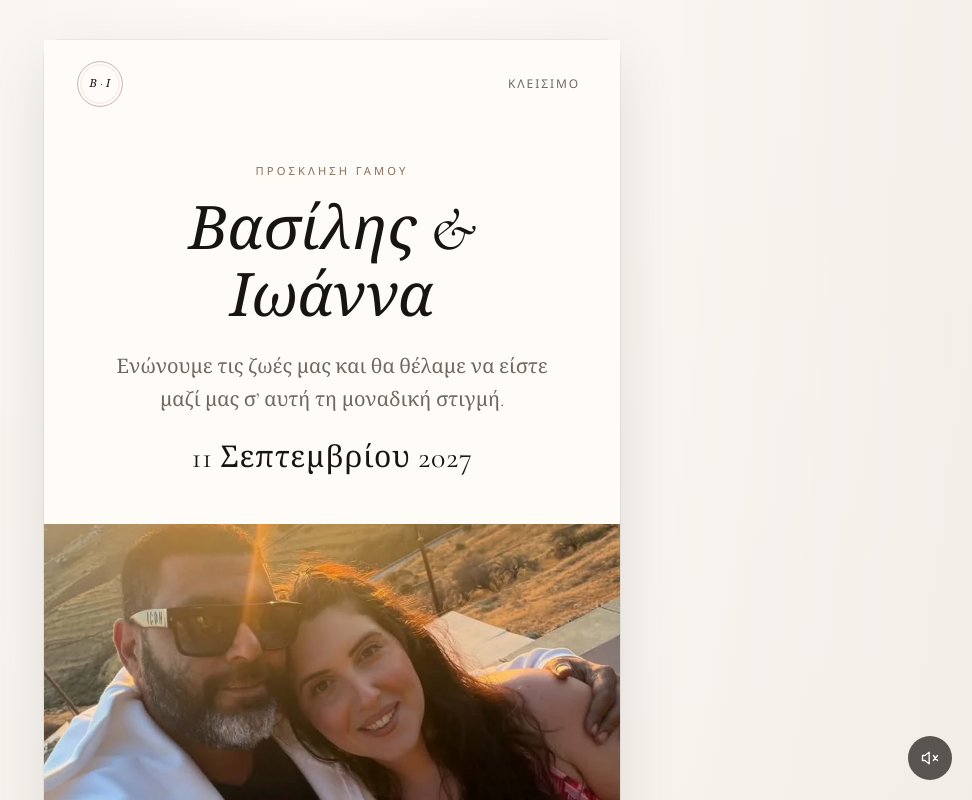
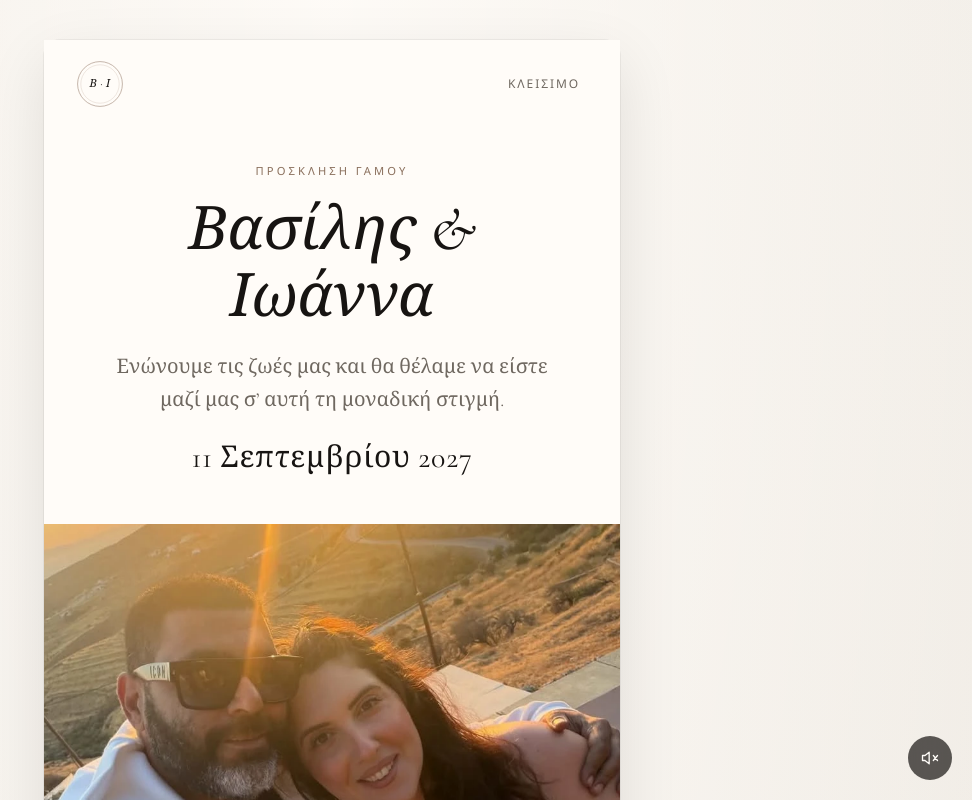
Before and after one commit to malmpertis/wedding-envelope, a Next.js app: page / in a window 1280 px wide. Both pictures are taken after a click on the button "Πατήστε για άνοιγμα". Shown: the top 800 px of the page, without its empty margins (308-1280 px from the left). Built offline with nearby package versions, Linux system fonts and the light colour scheme; no server answers.

Commit message:
Bias couple parallax toward faces, less sky drift
Co-authored-by: mike.almpertis <mike.almpertis@gmail.com>

```diff
--- a/src/components/CouplePhoto.tsx
+++ b/src/components/CouplePhoto.tsx
@@ -31,8 +31,9 @@ export function CouplePhoto() {
       const frameCenter = rect.top + rect.height / 2;
       const viewCenter = viewH / 2;
       const delta = frameCenter - viewCenter;
-      const shift = delta * -0.28;
-      img.style.transform = `translate3d(0, ${shift}px, 0) scale(1.22)`;
+      // Bias upward (negative Y) so faces stay in frame; gentle drift only
+      const shift = Math.min(8, Math.max(-72, -40 + delta * 0.16));
+      img.style.transform = `translate3d(0, ${shift}px, 0) scale(1.2)`;
     };
 
     const onScrollOrResize = () => {
@@ -72,8 +73,8 @@ export function CouplePhoto() {
             decoding="async"
             loading="eager"
             fetchPriority="high"
-            className="pointer-events-none absolute left-0 top-[-12%] h-[124%] w-full max-w-none object-cover object-[center_40%] will-change-transform"
-            style={{ transform: "translate3d(0, 0, 0) scale(1.22)" }}
+            className="pointer-events-none absolute left-0 top-[-18%] h-[130%] w-full max-w-none object-cover object-[center_62%] will-change-transform"
+            style={{ transform: "translate3d(0, -40px, 0) scale(1.2)" }}
           />
         </picture>
       </div>
```
